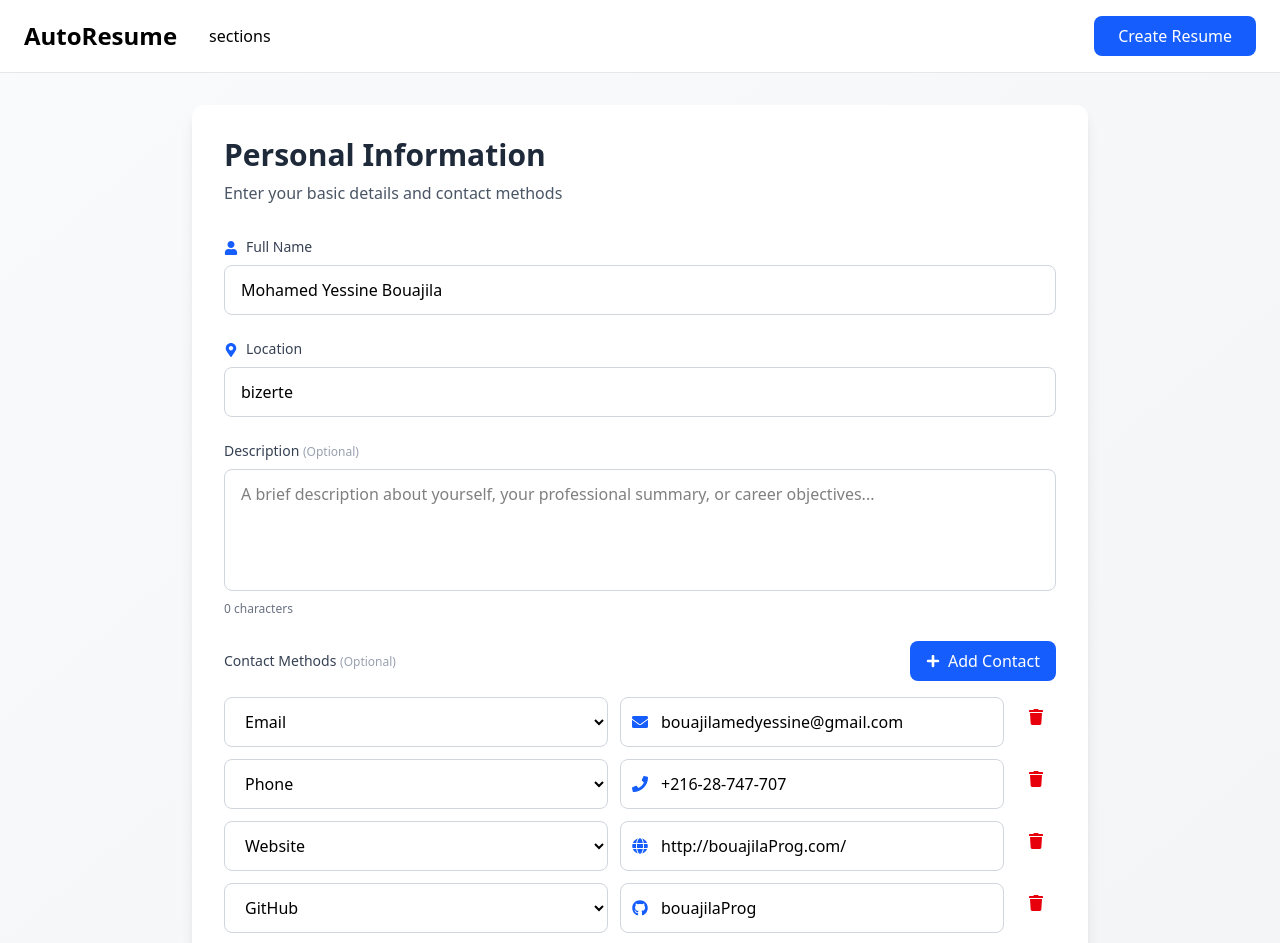
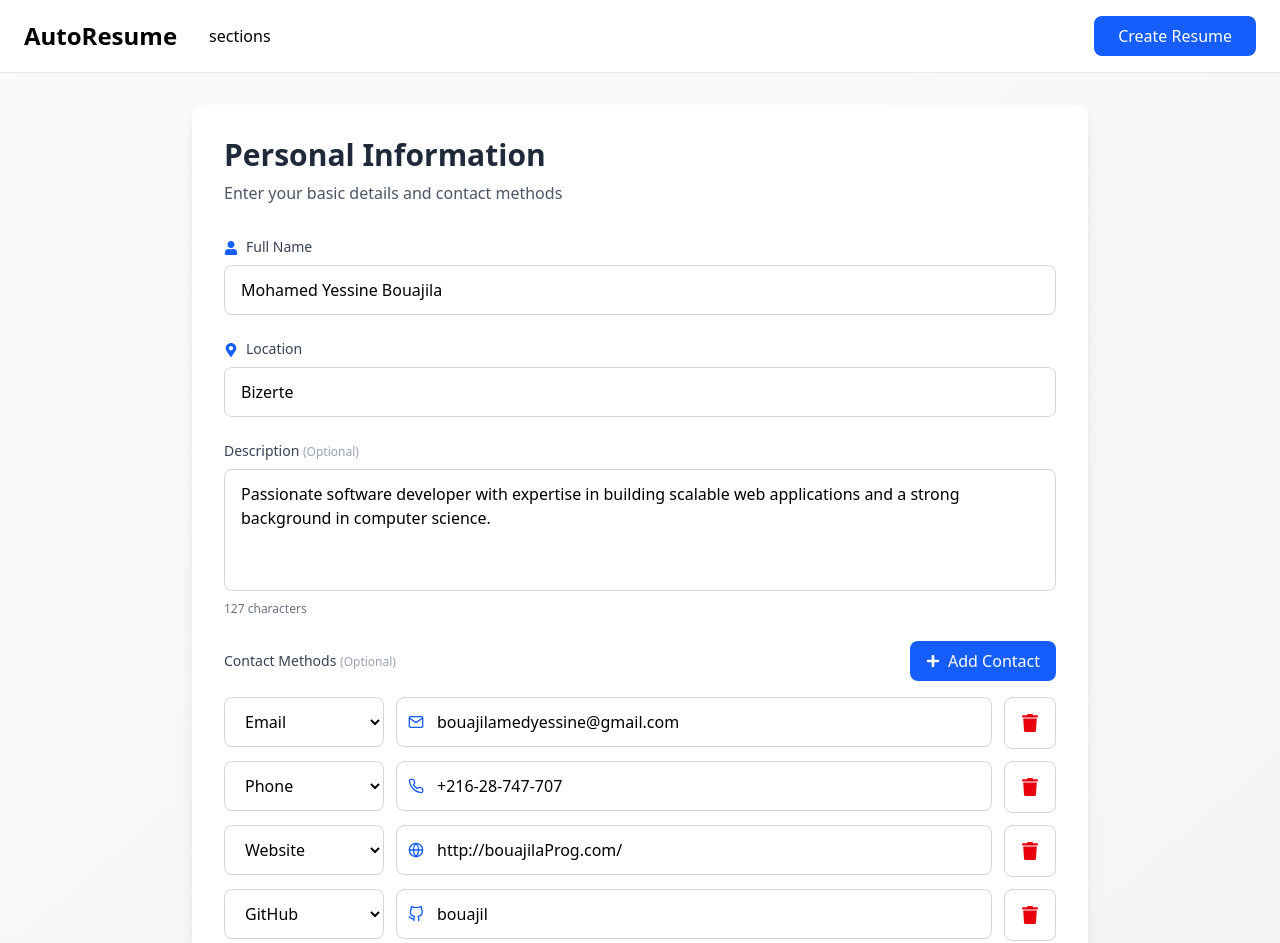
Before and after one commit to bouajilaProg/auto-resume, a Next.js app: page /sections/personal-info in a window 1280 px wide. Shown: the top 943 px of the page. Built offline with nearby package versions, Linux system fonts and the light colour scheme.

Commit message:
feat(personal-info): setup UI to display mock data

```diff
--- /dev/null
+++ b/app/sections/personal-info/components/ContactWindow.tsx
@@ -0,0 +1,117 @@
+"use client";
+
+import { contactIcons } from "@/static/contactTypesIcons";
+import { Contact, ContactType } from "@/types/resumeTypes";
+import { useState } from "react";
+import { FaEnvelope, FaPlus, FaTrash } from "react-icons/fa";
+
+export default function ContactWindow({ contacts, setContacts }: { contacts: Contact[], setContacts: (contacts: Contact[]) => void }) {
+
+
+  function addContactMethod() {
+    const newContact: Contact = {
+      id: Date.now(),
+      type: ContactType.Email,
+      value: ''
+    };
+    setContacts([...contacts, newContact]);
+  }
+
+  function updateContactMethod(id: number, field: keyof Contact, value: string | ContactType) {
+    setContacts(contacts.map(contact =>
+      contact.id === id ? { ...contact, [field]: value } : contact
+    ));
+  }
+
+  function removeContactMethod(id: number) {
+    setContacts(contacts.filter(contact => contact.id !== id));
+  }
+
+  return (
+    <div>
+      {/* Contact Methods */}
+      < div >
+        <div className="flex items-center justify-between mb-4">
+          <label className="block text-sm font-medium text-gray-700">
+            Contact Methods <span className="text-gray-400 text-xs">(Optional)</span>
+          </label>
+          <button
+            onClick={() => addContactMethod()}
+            className="flex items-center gap-2 px-4 py-2 bg-blue-600 text-white rounded-lg hover:bg-blue-700 transition"
+          >
+            <FaPlus size={14} />
+            Add Contact
+          </button>
+        </div>
+
+        {
+          contacts.length === 0 ? (
+            <div className="border-2 border-dashed border-gray-300 rounded-lg p-8 text-center">
+              <FaEnvelope className="mx-auto text-gray-400 text-4xl mb-3" />
+              <p className="text-gray-500 mb-4">No contact methods added yet</p>
+              <button
+                onClick={addContactMethod}
+                className="inline-flex items-center gap-2 px-4 py-2 bg-blue-600 text-white rounded-lg hover:bg-blue-700 transition"
+              >
+                <FaPlus size={14} />
+                Add Your First Contact
+              </button>
+            </div>
+          ) : (
+
+            <div className="space-y-3">
+              {contacts.map((contact) => {
+                const ContactTypeIcon = contactIcons[contact.type];
+
+                return (
+                  <div key={contact.id} className="flex gap-3 items-start">
+                    <div className="flex-1 flex gap-3">
+
+
+                      <div className="w-40">
+                        <select
+                          value={contact.type}
+                          onChange={(e) => updateContactMethod(contact.id, 'type', Number(e.target.value))}
+                          className="w-full px-4 py-3 border border-gray-300 rounded-lg focus:ring-2 focus:ring-blue-600 focus:border-transparent outline-none transition"
+                        >
+                          {Object.values(ContactType)
+                            .filter((value) => typeof value === "number") // filter out reverse-mapped string values
+                            .map((type) => (
+                              <option key={type} value={type}>
+                                {ContactType[type]}
+                              </option>
+                            ))}
+                        </select>
+                      </div>
+
+                      <div className="relative flex-1">
+                        <ContactTypeIcon className="absolute left-3 top-1/2 -translate-y-1/2 text-blue-600" />
+
+                        <input
+                          type="text"
+                          value={contact.value}
+                          onChange={(e) => updateContactMethod(contact.id, 'value', e.target.value)}
+                          className="w-full pl-10 pr-4 py-3 border border-gray-300 rounded-lg focus:ring-2 focus:ring-blue-600 focus:border-transparent outline-none transition"
+                        />
+                      </div>
+                    </div>
+
+
+                    <button
+                      onClick={() => removeContactMethod(contact.id)}
+                      className="p-4 text-red-600 hover:bg-red-50 rounded-lg transition border border-gray-300"
+                    >
+                      <FaTrash size={18} />
+                    </button>
+
+                  </div>);
+              })}
+            </div>
+          )
+        }
+      </div >
+
+
+    </div >
+  )
+}
--- a/app/sections/personal-info/page.tsx
+++ b/app/sections/personal-info/page.tsx
@@ -1,73 +1,49 @@
 "use client";
-import React, { useState } from 'react';
+import React, { useEffect, useState } from 'react';
 import { FaPlus, FaTrash, FaUser, FaMapMarkerAlt, FaEnvelope, FaPhone, FaGlobe, FaGithub, FaLinkedin, FaTwitter, FaInstagram } from 'react-icons/fa';
 import { IconType } from 'react-icons';
+import { Contact, ContactType, PersonalInfo } from '@/types/resumeTypes';
+import ContactWindow from './components/ContactWindow';
+import { mockResumeData } from '@/db/mock-data';
 
-interface ContactMethod {
-  id: number;
-  type: string;
-  value: string;
-}
-
-interface ContactType {
-  value: string;
-  label: string;
-  icon: IconType;
-  placeholder: string;
-}
 
 export default function PersonalInfoPage() {
-  const [name, setName] = useState<string>("Mohamed Yessine Bouajila");
-  const [location, setLocation] = useState<string>("bizerte");
-  const [description, setDescription] = useState<string>("");
 
-  const [contactMethods, setContactMethods] = useState<ContactMethod[]>([
-    { id: 1, type: "email", value: "bouajilamedyessine@gmail.com" },
-    { id: 2, type: "phone", value: "+216-28-747-707" },
-    { id: 3, type: "website", value: "http://bouajilaProg.com/" },
-    { id: 4, type: "github", value: "bouajilaProg" },
-    { id: 5, type: "linkedin", value: "mohamed-yessine-bouajila" }
-  ]);
 
-  const contactTypes: ContactType[] = [
-    { value: "email", label: "Email", icon: FaEnvelope, placeholder: "your@email.com" },
-    { value: "phone", label: "Phone", icon: FaPhone, placeholder: "+216-XX-XXX-XXX" },
-    { value: "website", label: "Website", icon: FaGlobe, placeholder: "https://yourwebsite.com" },
-    { value: "github", label: "GitHub", icon: FaGithub, placeholder: "username" },
-    { value: "linkedin", label: "LinkedIn", icon: FaLinkedin, placeholder: "username" },
-    { value: "twitter", label: "Twitter", icon: FaTwitter, placeholder: "username" },
-    { value: "instagram", label: "Instagram", icon: FaInstagram, placeholder: "username" }
-  ];
+  // init
+  useEffect(() => {
+    // get personal info from mock-data
+    setPersonalInfo(mockResumeData.personalInfo)
+  }, []);
 
-  const getContactTypeInfo = (type: string): ContactType => {
-    return contactTypes.find(ct => ct.value === type) || contactTypes[0];
-  };
+  const [personalInfo, setPersonalInfo] = useState<PersonalInfo>({
+    name: "",
+    location: "",
+    description: "",
+    contact: []
+  });
 
-  const addContactMethod = () => {
-    const newId = contactMethods.length > 0 ? Math.max(...contactMethods.map(c => c.id)) + 1 : 1;
-    setContactMethods([...contactMethods, { id: newId, type: "email", value: "" }]);
-  };
+  function updateName(name: string) {
+    setPersonalInfo({ ...personalInfo, name });
+  }
 
-  const removeContactMethod = (id: number) => {
-    setContactMethods(contactMethods.filter(c => c.id !== id));
-  };
+  function updateLocation(location: string) {
+    setPersonalInfo({ ...personalInfo, location });
+  }
 
-  const updateContactMethod = (id: number, field: keyof ContactMethod, value: string) => {
-    setContactMethods(contactMethods.map(c =>
-      c.id === id ? { ...c, [field]: value } : c
-    ));
-  };
+  function updateDescription(description: string) {
+    setPersonalInfo({ ...personalInfo, description });
+  }
 
-  const handleSave = () => {
-    const formData = {
-      name,
-      location,
-      description,
-      contactMethods
-    };
-    console.log("Saved Data:", formData);
-    alert("Changes saved! Check console for data.");
-  };
+  function updateContacts(contacts: Contact[]) {
+    setPersonalInfo({ ...personalInfo, contact: contacts });
+  }
+
+  function handleSave() {
+    // Implement save logic here (e.g., send data to backend or update global state)
+    console.log("Saved Personal Info:", personalInfo);
+  }
+
 
   return (
     <div className="min-h-screen bg-gradient-to-br from-gray-50 to-gray-100 p-8">
@@ -87,8 +63,8 @@ export default function PersonalInfoPage() {
               </label>
               <input
                 type="text"
-                value={name}
-                onChange={(e) => setName(e.target.value)}
+                value={personalInfo.name}
+                onChange={(e) => updateName(e.target.value)}
                 className="w-full px-4 py-3 border border-gray-300 rounded-lg focus:ring-2 focus:ring-blue-600 focus:border-transparent outline-none transition"
                 placeholder="Your full name"
               />
@@ -102,8 +78,8 @@ export default function PersonalInfoPage() {
               </label>
               <input
                 type="text"
-                value={location}
-                onChange={(e) => setLocation(e.target.value)}
+                value={personalInfo.location}
+                onChange={(e) => updateLocation(e.target.value)}
                 className="w-full px-4 py-3 border border-gray-300 rounded-lg focus:ring-2 focus:ring-blue-600 focus:border-transparent outline-none transition"
                 placeholder="City, Country"
               />
@@ -115,89 +91,19 @@ export default function PersonalInfoPage() {
                 Description <span className="text-gray-400 text-xs">(Optional)</span>
               </label>
               <textarea
-                value={description}
-                onChange={(e) => setDescription(e.target.value)}
+                value={personalInfo.description}
+                onChange={(e) => updateDescription(e.target.value)}
                 className="w-full px-4 py-3 border border-gray-300 rounded-lg focus:ring-2 focus:ring-blue-600 focus:border-transparent outline-none transition resize-none"
                 placeholder="A brief description about yourself, your professional summary, or career objectives..."
                 rows={4}
               />
               <p className="text-xs text-gray-500 mt-1">
-                {description.length} characters
+                {personalInfo.description.length} characters
               </p>
             </div>
 
             {/* Contact Methods */}
-            <div>
-              <div className="flex items-center justify-between mb-4">
-                <label className="block text-sm font-medium text-gray-700">
-                  Contact Methods <span className="text-gray-400 text-xs">(Optional)</span>
-                </label>
-                <button
-                  onClick={addContactMethod}
-                  className="flex items-center gap-2 px-4 py-2 bg-blue-600 text-white rounded-lg hover:bg-blue-700 transition"
-                >
-                  <FaPlus size={14} />
-                  Add Contact
-                </button>
-              </div>
-
-              {contactMethods.length === 0 ? (
-                <div className="border-2 border-dashed border-gray-300 rounded-lg p-8 text-center">
-                  <FaEnvelope className="mx-auto text-gray-400 text-4xl mb-3" />
-                  <p className="text-gray-500 mb-4">No contact methods added yet</p>
-                  <button
-                    onClick={addContactMethod}
-                    className="inline-flex items-center gap-2 px-4 py-2 bg-blue-600 text-white rounded-lg hover:bg-blue-700 transition"
-                  >
-                    <FaPlus size={14} />
-                    Add Your First Contact
-                  </button>
-                </div>
-              ) : (
-                <div className="space-y-3">
-                  {contactMethods.map((contact) => {
-                    const typeInfo = getContactTypeInfo(contact.type);
-                    const Icon = typeInfo.icon;
-
-                    return (
-                      <div key={contact.id} className="flex gap-3 items-start">
-                        <div className="flex-1 grid grid-cols-2 gap-3">
-                          <div>
-                            <select
-                              value={contact.type}
-                              onChange={(e) => updateContactMethod(contact.id, 'type', e.target.value)}
-                              className="w-full px-4 py-3 border border-gray-300 rounded-lg focus:ring-2 focus:ring-blue-600 focus:border-transparent outline-none transition"
-                            >
-                              {contactTypes.map(ct => (
-                                <option key={ct.value} value={ct.value}>
-                                  {ct.label}
-                                </option>
-                              ))}
-                            </select>
-                          </div>
-                          <div className="relative">
-                            <Icon className="absolute left-3 top-1/2 -translate-y-1/2 text-blue-600" />
-                            <input
-                              type="text"
-                              value={contact.value}
-                              onChange={(e) => updateContactMethod(contact.id, 'value', e.target.value)}
-                              className="w-full pl-10 pr-4 py-3 border border-gray-300 rounded-lg focus:ring-2 focus:ring-blue-600 focus:border-transparent outline-none transition"
-                              placeholder={typeInfo.placeholder}
-                            />
-                          </div>
-                        </div>
-                        <button
-                          onClick={() => removeContactMethod(contact.id)}
-                          className="p-3 text-red-600 hover:bg-red-50 rounded-lg transition"
-                        >
-                          <FaTrash />
-                        </button>
-                      </div>
-                    );
-                  })}
-                </div>
-              )}
-            </div>
+            <ContactWindow contacts={personalInfo.contact} setContacts={updateContacts} />
 
             {/* Action Buttons */}
             <div className="flex gap-4 pt-6">
--- a/db/mock-data.ts
+++ b/db/mock-data.ts
@@ -9,7 +9,7 @@ const personalInfo: PersonalInfo = {
   name: "Mohamed Yessine Bouajila",
   location: "Bizerte",
   description: "Passionate software developer with expertise in building scalable web applications and a strong background in computer science.",
-  contactMethods: [
+  contact: [
     { id: 1, type: ContactType.Email, value: "bouajilamedyessine@gmail.com" },
     { id: 2, type: ContactType.Phone, value: "+216-28-747-707" },
     { id: 3, type: ContactType.Website, value: "http://bouajilaProg.com/" },
--- /dev/null
+++ b/static/contactTypesIcons.tsx
@@ -0,0 +1,22 @@
+
+import { ContactType } from "@/types/resumeTypes";
+import { IconType } from "react-icons";
+import {
+  FiMail,
+  FiPhone,
+  FiGlobe,
+  FiGithub,
+  FiLinkedin,
+  FiTwitter,
+  FiInstagram
+} from "react-icons/fi";
+
+export const contactIcons: Record<ContactType, IconType> = {
+  [ContactType.Email]: FiMail,
+  [ContactType.Phone]: FiPhone,
+  [ContactType.Website]: FiGlobe,
+  [ContactType.GitHub]: FiGithub,
+  [ContactType.LinkedIn]: FiLinkedin,
+  [ContactType.Twitter]: FiTwitter,
+  [ContactType.Instagram]: FiInstagram,
+};
--- a/types/resumeTypes/personalInfo.type.ts
+++ b/types/resumeTypes/personalInfo.type.ts
@@ -8,7 +8,7 @@ enum ContactType {
   Twitter,
   Instagram
 }
-interface ContactMethod {
+interface Contact {
   id: number;
   type: ContactType;
   value: string;
@@ -18,8 +18,8 @@ interface PersonalInfo {
   name: string;
   location: string;
   description: string;
-  contactMethods: ContactMethod[];
+  contact: Contact[];
 }
 
-export type { PersonalInfo, ContactMethod };
+export type { PersonalInfo, Contact };
 export { ContactType };
```
